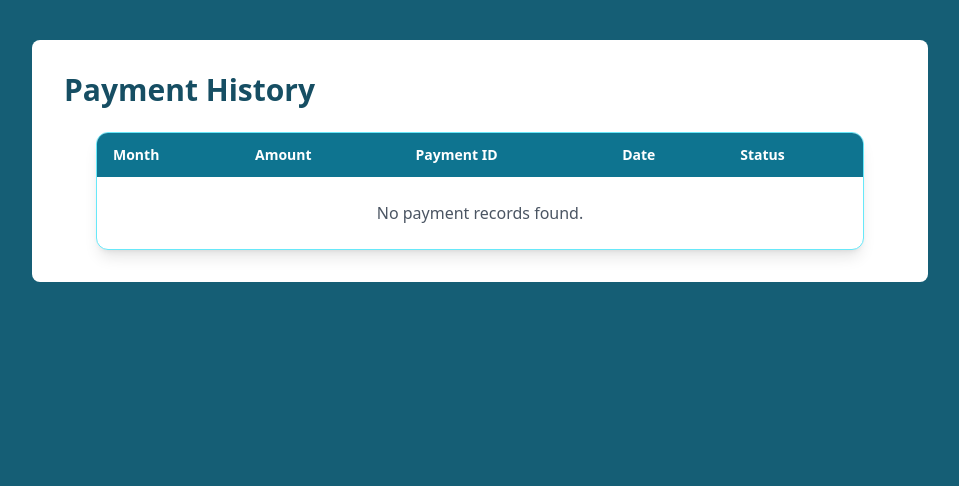
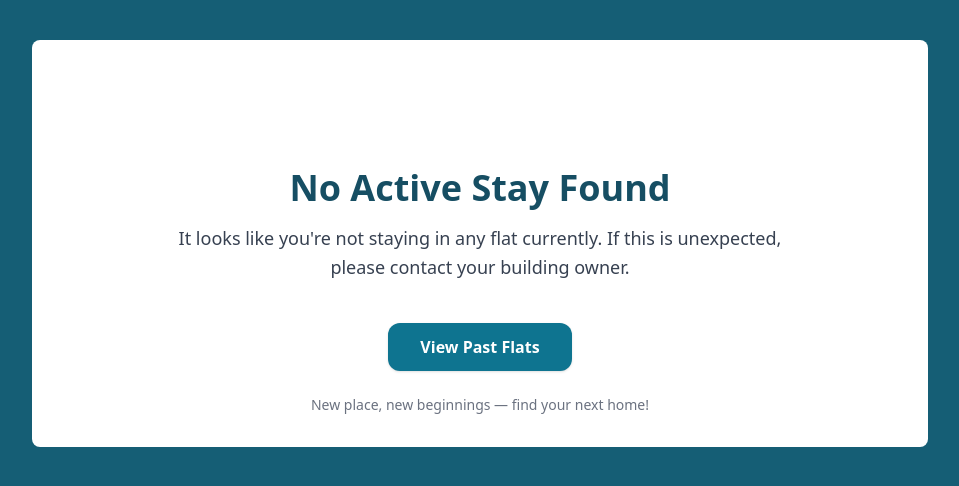
Before and after one commit to Vishal-05y/PayEase-Property_Management_For_Owners_And_Tenants, a Django app: page /tenant/rentHistory/ in a window 1280 px wide. Shown: the part 72-558 px from the top of the page, without its empty margins (160-1119 px from the left). Run offline with Django 5.2, Linux system fonts and the light colour scheme; tables that the repository leaves empty hold one stand-in row (values such as "Sample post"); some libraries are stand-ins or nearby versions.

Commit message:
Updated a feature in tenant.

```diff
--- a/payEase/owner/urls.py
+++ b/payEase/owner/urls.py
@@ -20,6 +20,8 @@
 
     path('buildings/<int:building_id>/flat/<int:flat_id>/addTenant/', views.addTenant, name='addTenant'),
 
+    path('buildings/<int:building_id>/flat/<int:flat_id>/remove/', views.removeTenant, name='removeTenant'),
+
     path('buildings/<int:building_id>/flat/<int:flat_id>/pastTenants/', views.pastTenants, name='pastTenants'),
 
     path('buildings/<int:building_id>/flat/<int:flat_id>/tenant/<int:tenant_id>/', views.tenantDetails, name='tenantDetails'),
--- a/payEase/tenant/models.py
+++ b/payEase/tenant/models.py
@@ -1,6 +1,6 @@
 from django.db import models
 from django.utils import timezone
-from owner.models import Flat   # IMPORTANT
+from owner.models import Flat
 
 class Tenant(models.Model):
     flat = models.ForeignKey(Flat, on_delete=models.CASCADE, related_name='tenants')
@@ -8,6 +8,7 @@
     phone = models.CharField(max_length=10)
     flat_price = models.PositiveIntegerField()
     date_added = models.DateTimeField(default=timezone.now)
+    is_active = models.BooleanField(default=True)
 
     def __str__(self):
         return f"{self.name} in {self.flat.flat_number}"
--- a/payEase/tenant/templates/tenant/allFlats.html
+++ b/payEase/tenant/templates/tenant/allFlats.html
@@ -32,11 +32,11 @@
                 Last Joined: {{ flat.date_added|date:"F j, Y" }}
             </p>
 
-            {% comment %} <a href="{% url 'tenantFlatDetail' flat.id %}">
+            <a href="{% url 'flatDetails' flat.id %}">
                 <button class="mt-3 px-4 py-2 bg-cyan-700 text-white rounded-md hover:bg-cyan-900">
                     View Flat Details
                 </button>
-            </a> {% endcomment %}
+            </a>
 
         </div>
     {% endfor %}
--- /dev/null
+++ b/payEase/tenant/templates/tenant/noActiveStay.html
@@ -0,0 +1,47 @@
+{% extends "base/tenant_layout.html" %}
+
+{% block title %}No Active Stay{% endblock %}
+
+{% block navbar %}
+<a href="{% url 'tenantDashboard' %}" class="text-white hover:text-cyan-300 transition">Dashboard</a>
+
+<a href="{% url 'logoutTenant' %}">
+    <button class="px-4 py-2 bg-red-700 text-white rounded hover:bg-red-800 transition">
+        Logout
+    </button>
+</a>
+{% endblock %}
+
+{% block content %}
+
+<div class="max-w-2xl mx-auto mt-24 px-6 text-center">
+
+    <!-- Title -->
+    <h1 class="text-4xl font-extrabold text-cyan-900">
+        No Active Stay Found
+    </h1>
+
+    <!-- Subtitle -->
+    <p class="mt-4 text-lg text-gray-700 leading-relaxed">
+        It looks like you're not staying in any flat currently.
+        If this is unexpected, please contact your building owner.
+    </p>
+
+    <!-- Action Button -->
+    <div class="mt-10">
+        <a href="{% url 'allFlats' %}">
+            <button class="px-8 py-3 bg-cyan-700 text-white rounded-xl font-semibold
+                           hover:bg-cyan-800 transition shadow">
+                View Past Flats
+            </button>
+        </a>
+    </div>
+
+    <!-- Friendly Note -->
+    <p class="mt-6 text-sm text-gray-500">
+        New place, new beginnings — find your next home!
+    </p>
+
+</div>
+
+{% endblock %}
--- a/payEase/tenant/views.py
+++ b/payEase/tenant/views.py
@@ -1,6 +1,6 @@
 from django.shortcuts import render, redirect, get_object_or_404
 from .forms import loginTenantForm
-from .models import Tenant, RentPayment
+from .models import Tenant, RentPayment, Flat
 from django.http import HttpResponse
 from datetime import datetime
 
@@ -17,14 +17,11 @@
             name = form.cleaned_data['name']
             phone = form.cleaned_data['phone']
 
-            # Get latest tenant entry for this person
-            tenant = Tenant.objects.filter(name=name, phone=phone).order_by('-date_added').first()
+            # Tenant can login even if inactive (he may not be staying anywhere now)
+            tenant_exists = Tenant.objects.filter(name=name, phone=phone).exists()
 
-            if tenant:
-                # Store phone in session
+            if tenant_exists:
                 request.session['tenant_phone'] = phone
-
-                # Instead of going to dashboard → check due first
                 return redirect('tenantCheckDue')
 
             return render(request, 'tenant/loginTenant.html', {
@@ -40,22 +37,21 @@
     })
 
 
-
 def tenantDashboard(request):
     phone = request.session.get('tenant_phone')
-
     if not phone:
         return redirect('loginTenant')
 
-    tenants = Tenant.objects.filter(phone=phone).select_related('flat', 'flat__building').order_by('-date_added')
+    tenant = Tenant.objects.filter(
+        phone=phone,
+        is_active=True
+    ).order_by('-date_added').first()
 
-    if not tenants.exists():
-        return HttpResponse("Tenant not found")
-
-    latest_flat = tenants.first()
+    if not tenant:
+        return render(request, "tenant/noActiveStay.html")
 
     return render(request, 'tenant/tenantDashboard.html', {
-        'tenant': latest_flat,
+        'tenant': tenant
     })
 
 
@@ -72,6 +68,13 @@
     })
 
 
+def flatDetails(request, flat_id):
+    phone = request.session.get('tenant_phone')
+
+    if not phone:
+        return redirect('loginTenant')
+
+    details = Flat.objects.get(phone=phone, flat_id=flat_id)
 
 
 def payRent(request):
@@ -79,9 +82,13 @@
     if not phone:
         return redirect('loginTenant')
 
-    tenant = Tenant.objects.filter(phone=phone).order_by('-date_added').first()
+    tenant = Tenant.objects.filter(
+        phone=phone,
+        is_active=True
+    ).order_by('-date_added').first()
+
     if not tenant:
-        return HttpResponse("Tenant not found")
+        return render(request, "tenant/noActiveStay.html")
 
     current_month = datetime.now().strftime("%B %Y")
 
@@ -127,14 +134,16 @@
     return redirect('paymentSuccess')
 
 
-
 def paymentSuccess(request):
     phone = request.session.get('tenant_phone')
-    tenant = Tenant.objects.filter(phone=phone).order_by('-date_added').first()
+    tenant = Tenant.objects.filter(phone=phone, is_active=True).first()
+
+    if not tenant:
+        return render(request, "tenant/noActiveStay.html")
 
     last_payment = RentPayment.objects.filter(
         tenant=tenant
-    ).order_by('-date_paid').first()
+    ).order_by('-id').first()
 
     return render(request, 'tenant/paymentSuccess.html', {
         'tenant': tenant,
@@ -144,7 +153,10 @@
 
 def rentHistory(request):
     phone = request.session.get('tenant_phone')
-    tenant = Tenant.objects.filter(phone=phone).order_by('-date_added').first()
+    tenant = Tenant.objects.filter(phone=phone, is_active=True).first()
+
+    if not tenant:
+        return render(request, "tenant/noActiveStay.html")
 
     payments = RentPayment.objects.filter(
         tenant=tenant
@@ -161,32 +173,30 @@
     return redirect('loginTenant')
 
 
-
 def tenantCheckDue(request):
     phone = request.session.get('tenant_phone')
     if not phone:
         return redirect('loginTenant')
 
-    # latest tenant
-    tenant = Tenant.objects.filter(phone=phone).order_by('-date_added').first()
+    # Find active stay
+    tenant = Tenant.objects.filter(phone=phone, is_active=True).order_by('-date_added').first()
 
     if not tenant:
-        return HttpResponse("Tenant not found")
+        # No active flat
+        return render(request, "tenant/noActiveStay.html")
 
-    # current month
     current_month = datetime.now().strftime("%B %Y")
 
-    # has he paid?
-    paid = RentPayment.objects.filter(
+    already_paid = RentPayment.objects.filter(
         tenant=tenant,
         month=current_month,
         status="PAID"
     ).exists()
 
-    if paid:
+    if already_paid:
         return redirect('tenantDashboard')
 
-    # show due alert
+    # Rent is due
     return render(request, "tenant/rentDuePrompt.html", {
         "tenant": tenant,
         "current_month": current_month
```
Also changed, not shown: payEase/owner/templates/building/buildingDetails.html (+4 -4 lines), payEase/owner/templates/flat/flatDetails.html (+8 -4 lines), payEase/owner/templates/owner/ownerDashboard.html (+5 -5 lines), payEase/owner/views.py (+58 -37 lines), payEase/tenant/templates/tenant/flatDetails.html (added).
